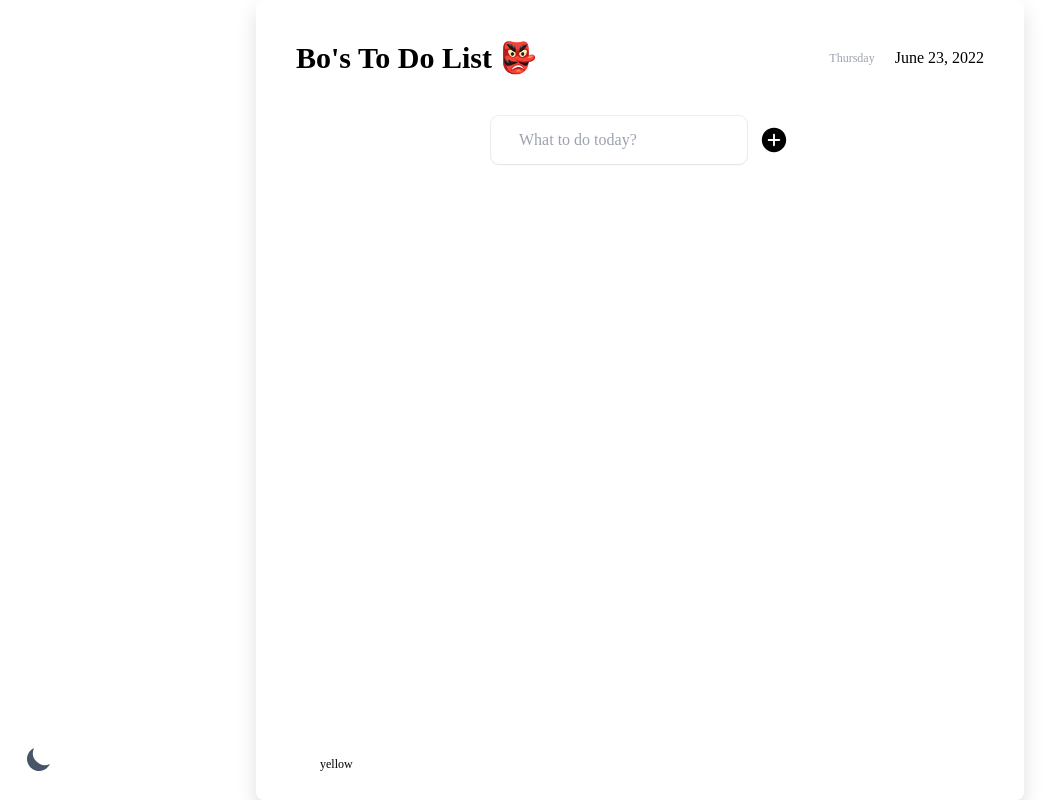
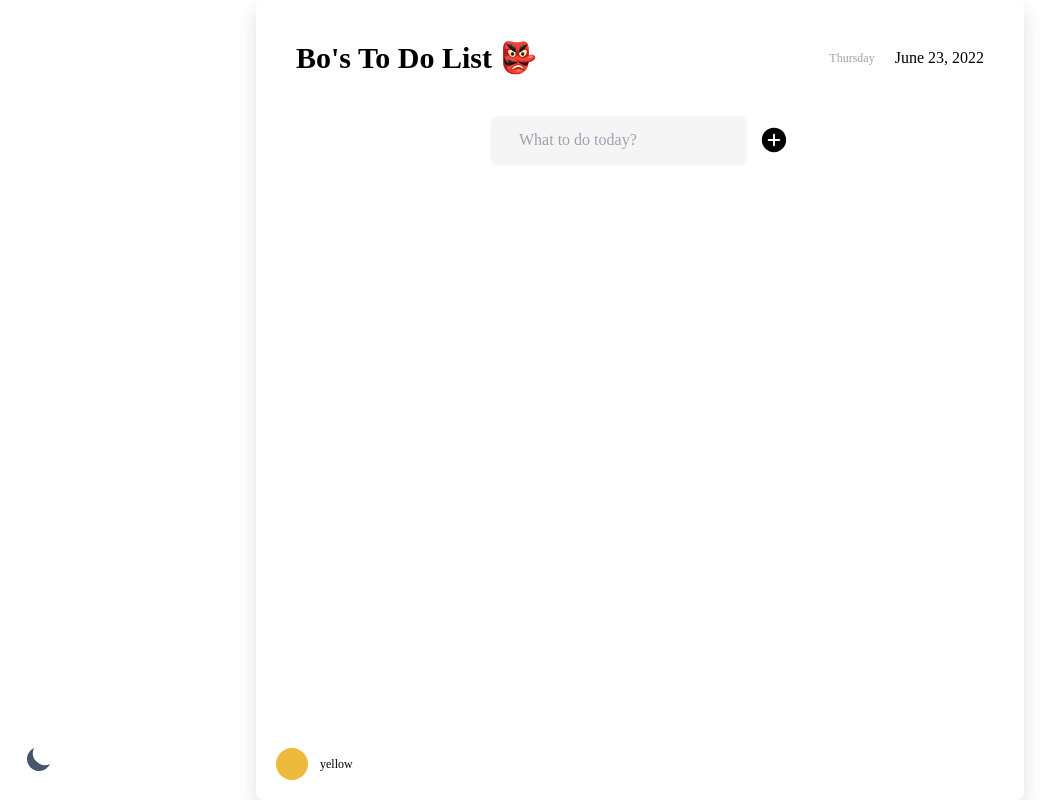
Before and after one commit to sempitrnal/react-to-do-list, a React (Create React App) app: page / in a window 1280 px wide. Shown: the whole page, without its empty margins (0-1062 px from the left). Built offline with nearby package versions, Linux system fonts and the light colour scheme.

Commit message:
input styles

```diff
--- a/src/components/to-do-list/AddToDo.jsx
+++ b/src/components/to-do-list/AddToDo.jsx
@@ -38,15 +38,24 @@ export default function AddToDo({ setTodos, color }) {
         )}
       </AnimatePresence>
       <form onSubmit={addTodo} className="flex gap-3">
+        <div className="relative">
           <input
+            required
             type="text"
+            id="to-do"
             value={input}
             onChange={handleChange}
-          placeholder="What to do today?"
-          className={`h-[2rem] transition-all  duration-300 shadow-sm outline outline-1 outline-[#a4a4a431] focus:outline-[#333] rounded-lg py-6 px-7 ${
-            isValid ? "" : "outline-red-400"
+            className={`h-[2rem] transition-all bg-[#f5f5f5] dark:bg-[#292929]  dark:text-white focus:outline focus:outline-1  duration-300 shadow-sm  outline-[#a4a4a431] focus:outline-[#333] dark:focus:bg-dark focus:bg-white rounded-lg py-6 px-7 ${
+              isValid ? "" : "outline-red-400 relative"
             }`}
           />
+          <label
+            htmlFor="to-do"
+            className="absolute left-7 top-3 text-gray-400 font-thin dark:bg-[#292929] dark:text-white "
+          >
+            What to do today?
+          </label>
+        </div>
         <button className="dark:text-white text-3xl transition duration-300 hover:text-gray-600">
           <IoIosAddCircle />
         </button>
--- a/src/components/to-do-list/Color.jsx
+++ b/src/components/to-do-list/Color.jsx
@@ -14,6 +14,24 @@ export default function Color({
     newColor.unshift(color);
     setColor(newColor);
   };
+  const active = {
+    backgroundColor:
+      color === "yellow"
+        ? "#efb93b"
+        : color === "red"
+        ? "#e46f6f"
+        : color === "blue"
+        ? "#5e9fe0"
+        : color === "gray"
+        ? "#9e9e9e"
+        : color === "green"
+        ? "#3f5e32"
+        : color === "pink"
+        ? "#dd7cad"
+        : color === "purple"
+        ? "#a45dca"
+        : "",
+  };
   return (
     <motion.div
       whileHover={{ scale: 1.3 }}
@@ -25,7 +43,8 @@ export default function Color({
         damping: 30,
         stiffness: 300,
       }}
-      className={`w-8 h-8 rounded-[50%] bg-${color}-400  cursor-pointer`}
+      className={`w-8 h-8 rounded-[50%]  cursor-pointer`}
+      style={active}
       onClick={
         index !== 0
           ? () => {
--- a/src/components/to-do-list/ColorWrapper.jsx
+++ b/src/components/to-do-list/ColorWrapper.jsx
@@ -8,6 +8,24 @@ export default function ColorWrapper({ color, setColor }) {
   const initial = -42;
   const toggle = () => {
     setShow(!show);
+  };
+  const active = {
+    backgroundColor:
+      color[0] === "yellow"
+        ? "#efb93b"
+        : color[0] === "red"
+        ? "#e46f6f"
+        : color[0] === "blue"
+        ? "#5e9fe0"
+        : color[0] === "gray"
+        ? "#9e9e9e"
+        : color[0] === "green"
+        ? "#3f5e32"
+        : color[0] === "pink"
+        ? "#dd7cad"
+        : color[0] === "purple"
+        ? "#a45dca"
+        : "",
   };
   return (
     <motion.div className="absolute bottom-5 left-5 ">
@@ -21,7 +39,7 @@ export default function ColorWrapper({ color, setColor }) {
             className="flex gap-3 items-center cursor-pointer"
             onClick={toggle}
           >
-            <div className={`w-8 h-8 rounded-[50%] bg-${color[0]}-400`}></div>
+            <div className={`w-8 h-8 rounded-[50%]`} style={active}></div>
             <p className="dark:text-white transition duration-300 text-xs">
               {color[0]}
             </p>
--- a/src/components/to-do-list/ToDo.jsx
+++ b/src/components/to-do-list/ToDo.jsx
@@ -1,6 +1,40 @@
 import { motion } from "framer-motion";
 import { AiFillEdit, AiFillDelete } from "react-icons/ai";
 export default function ToDo({ todo, toDos, setTodos, id, isDone, color }) {
+  const active = {
+    backgroundColor:
+      color[0] === "yellow"
+        ? "#efb93b"
+        : color[0] === "red"
+        ? "#e46f6f"
+        : color[0] === "blue"
+        ? "#5e9fe0"
+        : color[0] === "gray"
+        ? "#9e9e9e"
+        : color[0] === "green"
+        ? "#3f5e32"
+        : color[0] === "pink"
+        ? "#dd7cad"
+        : color[0] === "purple"
+        ? "#a45dca"
+        : "",
+    color:
+      color[0] === "yellow"
+        ? "#000"
+        : color[0] === "red"
+        ? ""
+        : color[0] === "blue"
+        ? ""
+        : color[0] === "gray"
+        ? ""
+        : color[0] === "green"
+        ? "#fff"
+        : color[0] === "pink"
+        ? "#fff"
+        : color[0] === "purple"
+        ? ""
+        : "",
+  };
   const deleteTodo = () => {
     setTodos((prev) => prev.filter((e) => e.id !== id));
   };
@@ -21,7 +55,8 @@ export default function ToDo({ todo, toDos, setTodos, id, isDone, color }) {
       layout
       exit={{ opacity: 0, x: "-1000px" }}
       transition={{ duration: 0.3 }}
-      className={`flex gap-5 dark:text-white bg-${color[0]}-400 p-5 rounded-md shadow-md dark:shadow-none w-[40rem]  justify-between max-w-[40rem ] `}
+      style={active}
+      className={`flex gap-5 dark:text-white  p-5 rounded-md shadow-md dark:shadow-none w-[40rem]  justify-between max-w-[40rem ] `}
     >
       <p
         onClick={done}
--- a/src/index.css
+++ b/src/index.css
@@ -10,6 +10,32 @@ body {
 }
 
 code {
-  font-family: source-code-pro, Menlo, Monaco, Consolas,
-    "Courier New", monospace;
+  font-family: source-code-pro, Menlo, Monaco, Consolas, "Courier New",
+    monospace;
 }
+label {
+  transition: all 100ms ease-in-out;
+}
+input:focus ~ label {
+  top: -10px;
+  left: 10px;
+  background-color: white;
+  padding: 0 10px;
+  font-size: 0.8rem;
+}
+input:valid ~ label {
+  top: -10px;
+  left: 10px;
+  background-color: white;
+  padding: 0 10px;
+  font-size: 0.8rem;
+  color: rgb(67, 67, 67);
+}
+input:valid {
+  background-color: white;
+  outline: 1px solid gray;
+}
+
+.dark input:focus ~ label {
+  background-color: #1a1a1a;
+}
```
Lines whose indentation alone changed are shown as unchanged.
